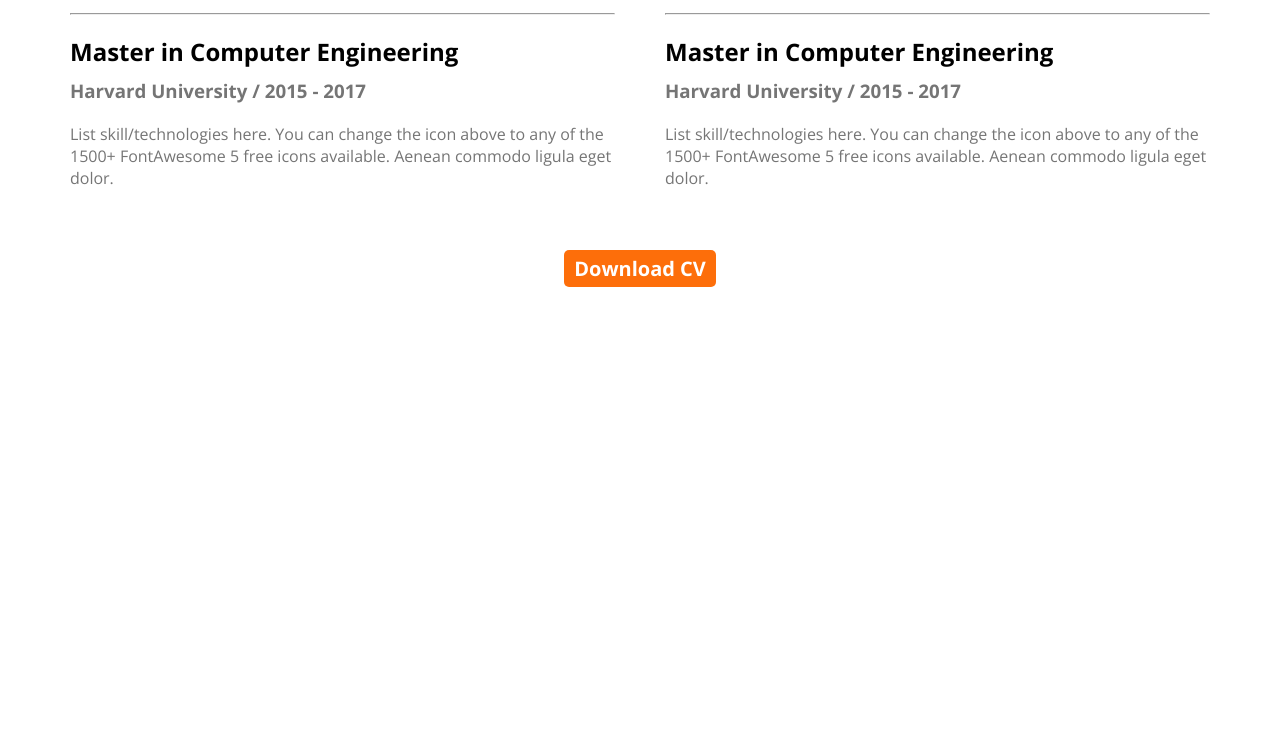
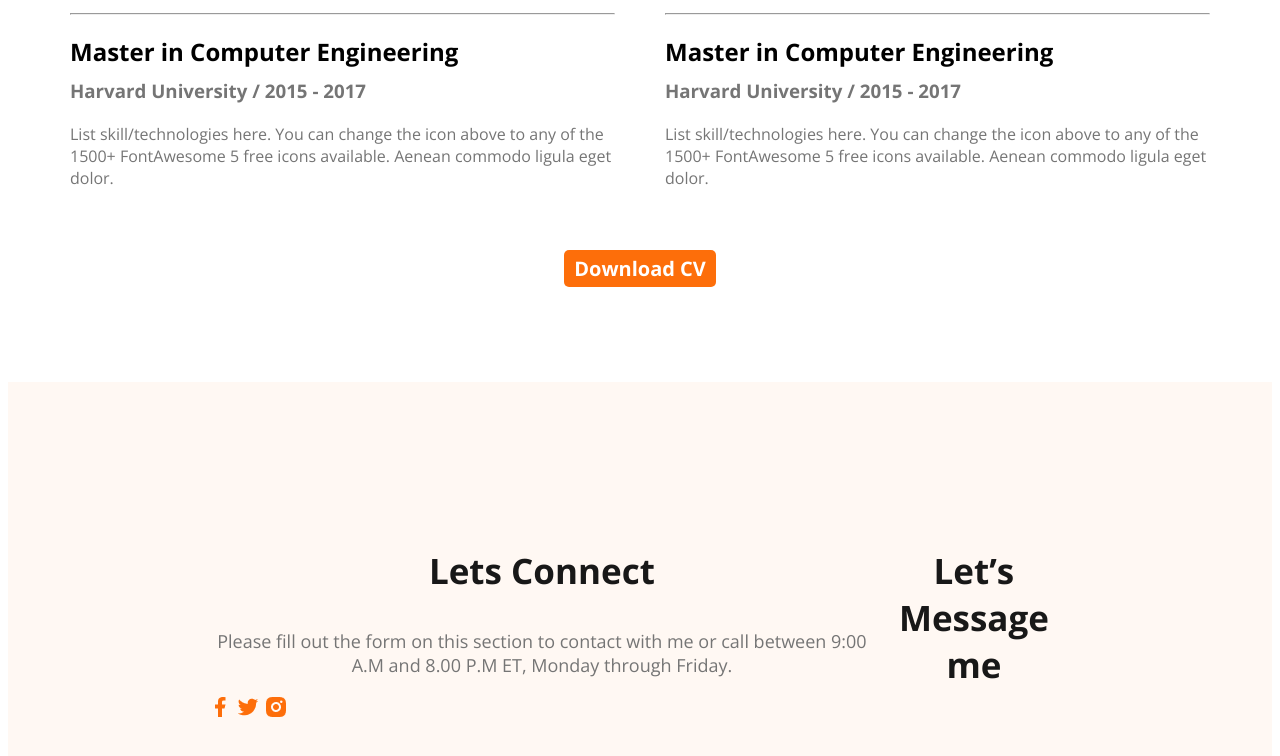
Before and after one commit to Belalba/belal, a plain HTML site: page index.html in a window 1280 px wide. Shown: the part 2725-3481 px from the top of the page. Before the commit the page ends 3015 px from the top, so only its background shows below. Drawn offline with nearby package versions, Linux system fonts and the light colour scheme.

Commit message:
finished the footer section

```diff
--- a/index.html
+++ b/index.html
@@ -162,6 +162,26 @@
 
 </main>
     <footer>
+        <div class="footer-column">
+
+            <h3 class="section-title">Lets Connect</h3>
+            <p class="section-description">
+                Please fill out the form on this section to contact with me or call between 9:00 A.M and 8.00 P.M ET, Monday through Friday.
+            </p>
+            <div class="social-links">
+               <a href=""><img src="images/facebook.png" alt=""></a>
+               <a href=""><img src="images/twitter.png" alt=""></a>
+               <a href=""><img src="images/insta.png" alt=""></a>
+
+            </div>
+        </div>
+
+
+
+        <div class="footer-column">
+
+            <h3 class="section-title">Let’s Message me</h3>
+        </div>
     </footer>
 
 
--- a/pj.css
+++ b/pj.css
@@ -154,3 +154,10 @@ font-weight: 700;
     text-align: center;
     margin-top: 50px;
 }
+footer{
+    display: flex;
+    background: #FFF8F3;
+    margin-top: 100px;
+    padding: 130px 200px;
+
+}
```
